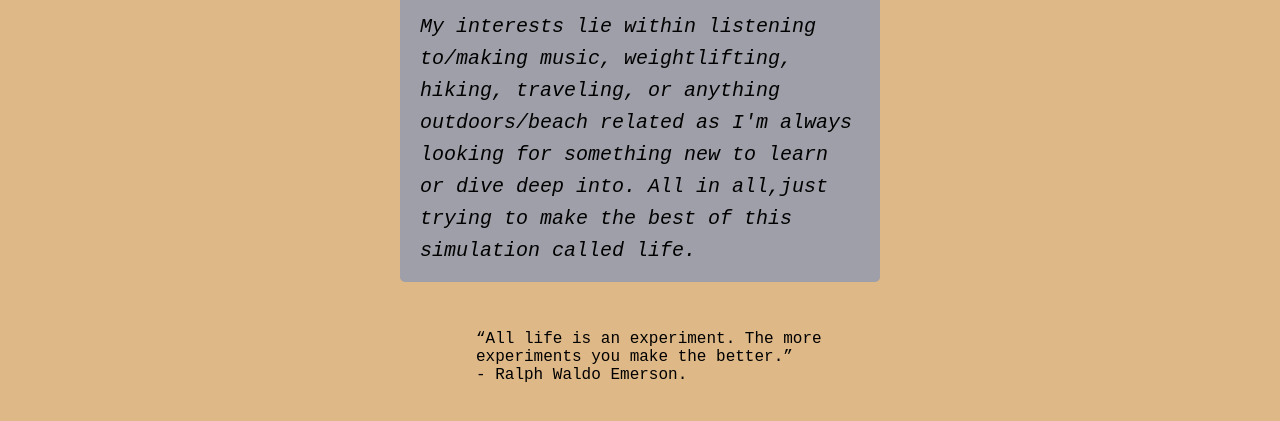
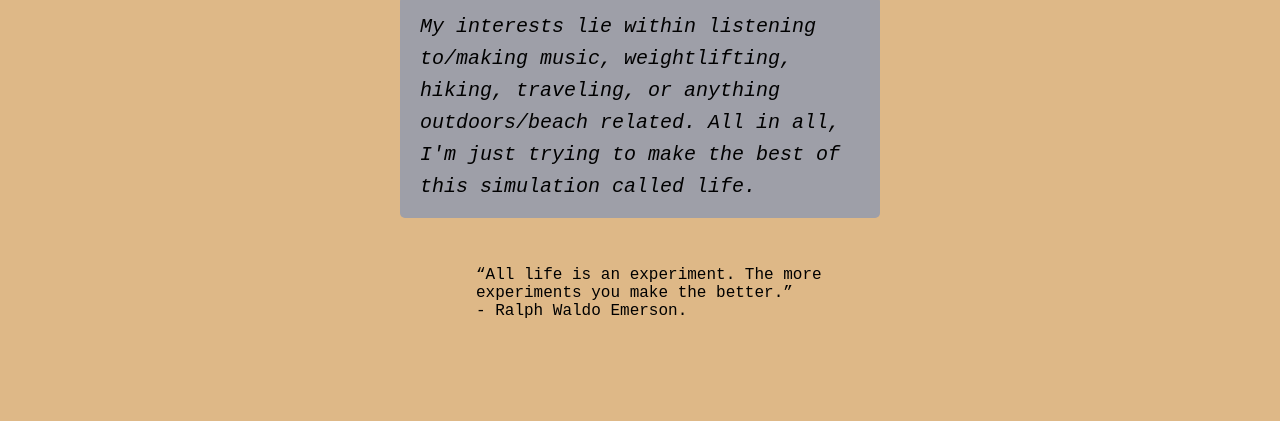
Before and after one commit to miketillman95/me, a plain HTML site: page about.html in a window 1280 px wide. Shown: the part 501-922 px from the top of the page. After the commit the page ends 879 px from the top, so only its background shows below. Drawn offline with Linux system fonts and the light colour scheme.

Commit message:
content edit

```diff
--- a/about.html
+++ b/about.html
@@ -40,7 +40,7 @@
   <h1> Who am I?</h1>
 
     <p>
-        My interests lie within listening to/making music, weightlifting, hiking, traveling, or anything outdoors/beach related as I'm always looking for something new to learn or dive deep into. All in all,just trying to make the best of this simulation called life.
+        My interests lie within listening to/making music, weightlifting, hiking, traveling, or anything outdoors/beach related. All in all, I'm just trying to make the best of this simulation called life.
         </p>
 
   <footer>“All life is an experiment. The more experiments you make the better.”<br>
```
